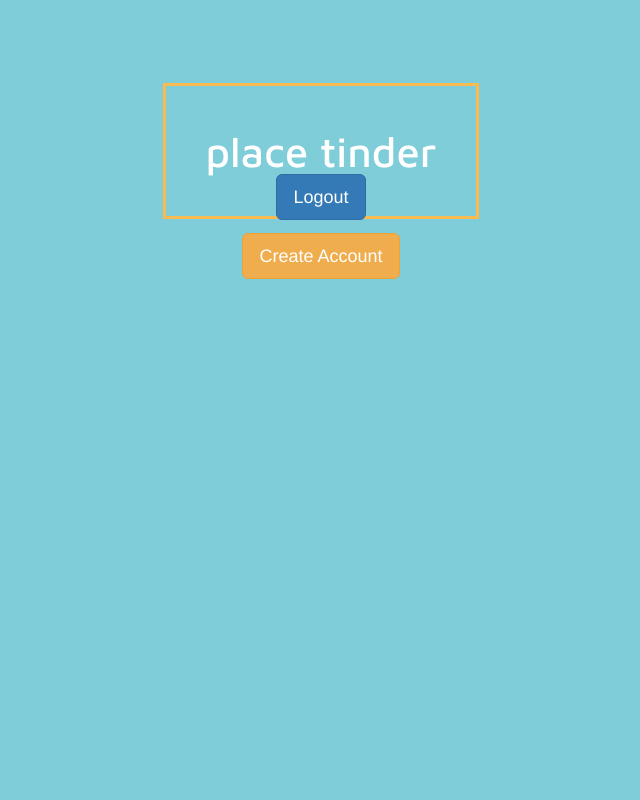
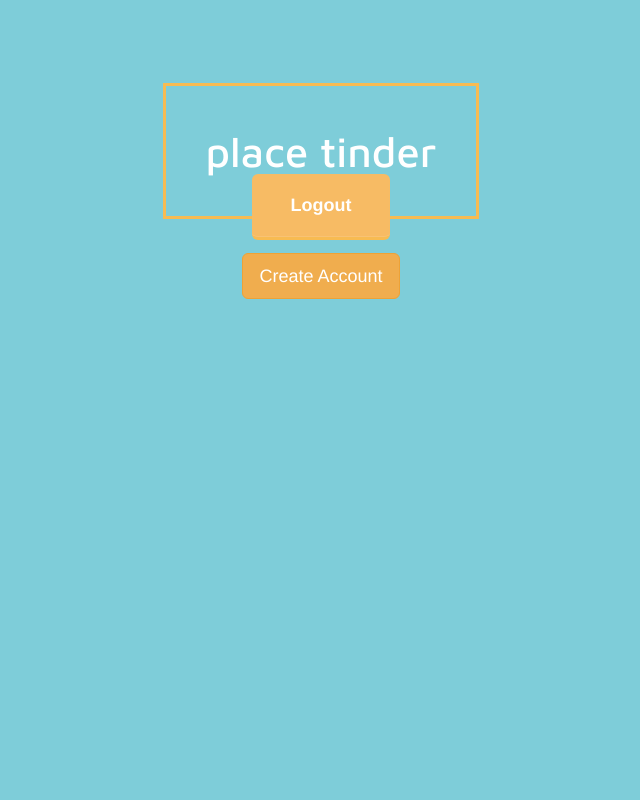
Before and after one commit to caitlinstanton/placetinder, a Flask app: page / in a window 1280 px wide. Shown: the whole page, without its empty margins (319-959 px from the left). Run offline with Flask 2, Linux system fonts and the light colour scheme; the visitor is signed in with stand-in values (Sample User, id 1); some libraries are stand-ins or nearby versions.

Commit message:
more stuff

```diff
--- a/static/css/style.css
+++ b/static/css/style.css
@@ -20,90 +20,46 @@
     border: 3px solid rgb(247,187,82);
 }
 
-@sans: 'Open Sans', sans-serif;
-@serif: 'Roboto Slab', serif;
-@grey: #445561;
-@orange: rgb(247,187,82);
-@letter-spacing: .1em;
+/*
+    Name:           ph-buttons
+    Description: 	Pixcil Hub Buttons
+    Author: 		   Pixcils®
+    Version: 	  	1.0
+*/
 
-.transition(...) {
-  -webkit-transition: @arguments;
-  -moz-transition: @arguments;
-  -o-transition: @arguments;
-  transition: @arguments;
+/*Main button class
+==========================*/
+.ph-button {
+
+    border-style: solid;
+    border-width: 0px 0px 3px;
+    box-shadow: 0 -1px 0 rgba(255, 255, 255, 0.1) inset;
+    color: #FFFFFF;
+    border-radius: 6px;
+    cursor: pointer;
+    display: inline-block;
+    font-style: normal;
+    overflow: hidden;
+    text-align: center;
+    text-decoration: none;
+    text-overflow: ellipsis;
+    transition: all 200ms ease-in-out 0s;
+    white-space: nowrap;
+    font-family: "Gotham Rounded A","Gotham Rounded B",Helvetica,Arial,sans-serif;
+    font-weight: 700;
+    padding: 19px 39px 18px;
+    font-size: 18px;
+
 }
+/*Orange
+==========================*/
+.ph-btn-orange {
 
-* {
-  font-family: @sans;
+    border-color: rgb(247,187,82);
+    background-color: rgb(247,187,100);
+
 }
-
-.button-fill {
-    text-align: center;
-    background: #ccc;
-    display: inline-block;
-    position: relative;
-    text-transform: uppercase;
-    margin: 25px;
-
-    // CSS FOR GREY FILL BUTTONS
-
-    &.grey {
-    	background: @grey;
-    	color: white;
-    }
-
-    // CSS FOR ORANGE FILL BUTTONS
-
-    &.orange {
-    	background: @orange;
-    	color: #fff;
-    	.button-inside {
-    		color: @orange;
-    	}
-    	.button-inside.full {
-    		border: 1px solid @orange;
-    	}
-    }
+.ph-btn-green:hover, .ph-btn-orange:focus, .ph-btn-orange:active {
+    background-color: rgb(247,187,100);
+    border-color: rgb(247,187,82);
 }
-
-.button-text {
-    padding: 0 25px;
-    line-height: 56px;
-    letter-spacing: .1em;
-}
-
-.button-inside {
-    width: 0px;
-    height: 54px;
-    margin: 0;
-    float: left;
-    position: absolute;
-    top: 1px;
-    left: 50%;
-    line-height: 54px;
-    color: @grey;
-    background: #fff;
-    text-align: center;
-    overflow: hidden;
-    .transition(width .5s, left .5s, margin .5s;);
-}
-
-.button-inside.full { // HOVER STATE (jQuery)
-    width: 100%;
-    left: 0%;
-    top: 0;
-    margin-right: -50px;
-    border: 1px solid @grey;
-}
-
-.inside-text {
- 	text-align: center;
- 	position: absolute;
- 	right: 50%;
- 	letter-spacing: .1em;
- 	text-transform: uppercase;
- 	-webkit-transform: translateX(50%);
-	-moz-transform: translateX(50%);
-	-ms-transform: translateX(50%);
-	transform: translateX(50%);
-}
--- a/templates/home.html
+++ b/templates/home.html
@@ -32,20 +32,12 @@
 	</div>
 	{% if session["loggedIn"] %}
 	<form method="GET" action="logout">
-	  <input class="btn btn-primary btn-lg" type="submit" name="submit" value="Logout">
+	  <input class="ph-button ph-btn-orange" type="submit" name="submit" value="Logout">
 	</form>
 	{% else %}
 	<form method="POST" action="login">
-	  <div style="margin-top:5%">
-	    <!--<input class="btn btn-warning btn-lg" type="submit" name="submit" value="Login">-->
-	    <button type="submit" name="submit">
-	       <div class="button-fill orange">
-		 <div class="button-text">Login</div>
-		 <div class="button-inside">
-		   <div class="inside-text">Login</div>
-		 </div>
-	       </div>
-	    </button>
+	  <div class="buttons" style="margin-top:5%">
+	    <input class="btn orange" type="submit" name="submit" value="Login">
 	  </div>
 	</form>
 	{% endif %}
@@ -56,10 +48,11 @@
 	</form>
       </div>
     </div>
+
     {% endblock %}
 
     <!-- Custom JS -->
-    <script src="static/js/script.js"></script>
+    <script src="/static/js/script.js"></script>
 
   </body>
 </html>
--- a/templates/login.html
+++ b/templates/login.html
@@ -1,4 +1,4 @@
-{% extends "home.html" %}
+ush{% extends "home.html" %}
 
 {% block title %}Login{% endblock %}
 
```
